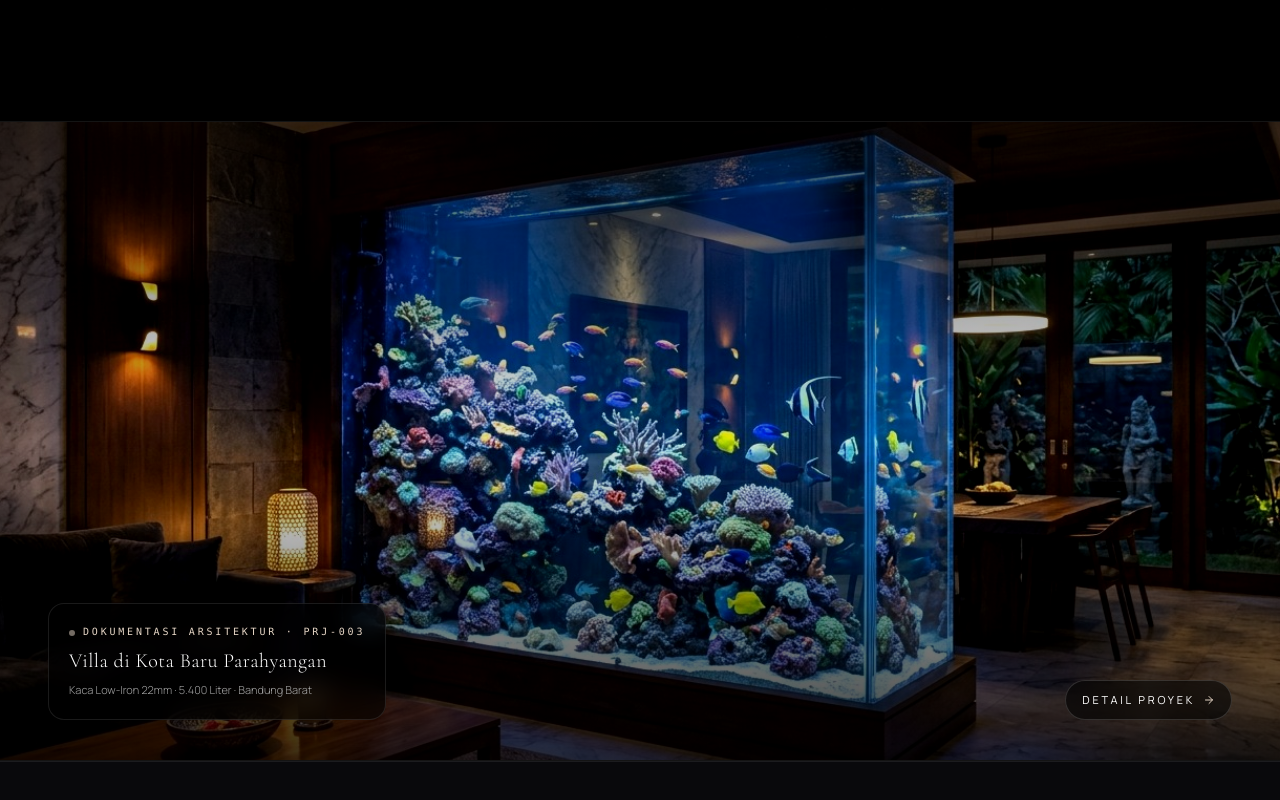
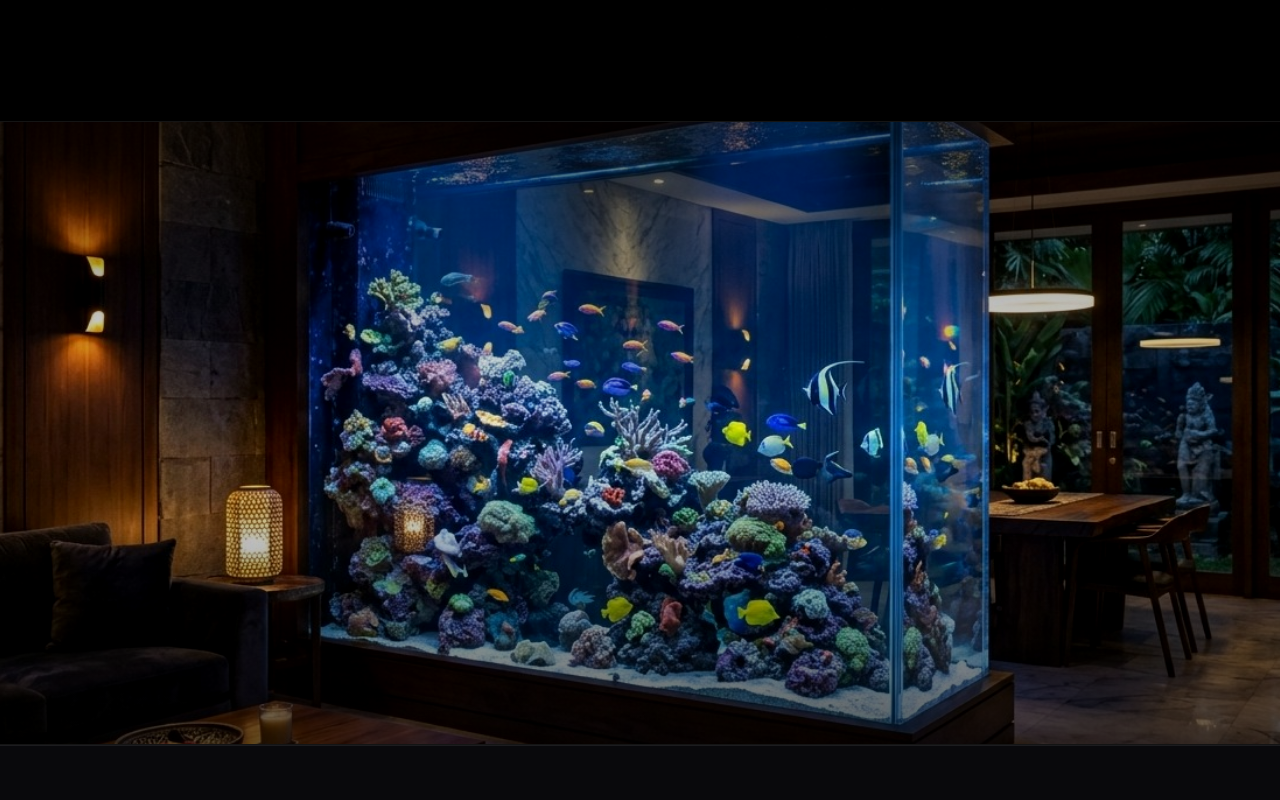
Before and after one commit to arsycreative/aseva-aquatics, a Next.js app: page / in a window 1280 px wide. Shown: the part 5640-6440 px from the top of the page. Built offline with nearby package versions, Linux system fonts and the light colour scheme.

Commit message:
style(banner): remove all assumed text and switch image to prj-004

```diff
--- a/src/components/sections/FullWidthBannerSection.tsx
+++ b/src/components/sections/FullWidthBannerSection.tsx
@@ -2,88 +2,44 @@
 
 import { useRef } from "react";
 import Image from "next/image";
-import Link from "next/link";
-import { ArrowRight } from "lucide-react";
 import { motion, useScroll, useTransform } from "framer-motion";
 
 export default function FullWidthBannerSection() {
   const containerRef = useRef<HTMLDivElement>(null);
 
-  // Smooth parallax scroll
+  // Smooth parallax scroll animation
   const { scrollYProgress } = useScroll({
     target: containerRef,
     offset: ["start end", "end start"],
   });
 
-  const imageY = useTransform(scrollYProgress, [0, 1], ["-10%", "10%"]);
+  const imageY = useTransform(scrollYProgress, [0, 1], ["-12%", "12%"]);
   const imageScale = useTransform(scrollYProgress, [0, 0.5, 1], [1.08, 1.03, 1]);
 
   return (
     <section
       ref={containerRef}
-      className="relative w-full h-[62vh] sm:h-[72vh] md:h-[80vh] overflow-hidden border-y border-white/[0.08]"
-      aria-label="Dokumentasi Visual Skala Arsitektural"
+      className="relative w-full h-[55vh] sm:h-[68vh] md:h-[78vh] overflow-hidden border-y border-white/[0.08]"
+      aria-label="Dokumentasi Visual Arsitektural ASEVA"
     >
-      {/* Background Image Layer with Parallax */}
+      {/* Background Image Layer with Parallax — Pure Visual Breakout */}
       <motion.div
         style={{ y: imageY, scale: imageScale }}
-        className="absolute inset-0 w-full h-[120%] -top-[10%] z-0 pointer-events-none"
+        className="absolute inset-0 w-full h-[124%] -top-[12%] z-0 pointer-events-none"
       >
         <Image
-          src="/images/projects/prj-003.jpg"
-          alt="Aquarium Arwana Villa di Kota Baru Parahyangan — ASEVA AQUATICS"
+          src="/images/projects/prj-004.jpg"
+          alt="ASEVA AQUATICS — Mahakarya Arsitektur Akuarium"
           fill
           priority
-          className="object-cover object-center brightness-[0.88] contrast-[1.05]"
+          className="object-cover object-center brightness-[0.92] contrast-[1.05]"
           sizes="100vw"
           quality={95}
         />
       </motion.div>
 
-      {/* Gentle Edge Fades (Center remains completely clear and unobstructed) */}
-      <div className="absolute inset-0 z-[1] bg-gradient-to-b from-black/60 via-transparent to-black/75 pointer-events-none" />
-
-      {/* Minimal Corner Meta — Left Edge Only */}
-      <div className="absolute bottom-6 left-6 md:bottom-10 md:left-12 z-10 max-w-md">
-        <motion.div
-          initial={{ opacity: 0, y: 15 }}
-          whileInView={{ opacity: 1, y: 0 }}
-          viewport={{ once: true }}
-          transition={{ duration: 0.7, ease: [0.22, 1, 0.36, 1] }}
-          className="flex flex-col gap-1.5 p-4 sm:p-5 rounded-2xl bg-black/60 backdrop-blur-md border border-white/10"
-        >
-          <div className="flex items-center gap-2">
-            <span className="w-1.5 h-1.5 rounded-full bg-champagne animate-pulse" />
-            <span className="font-mono text-[9px] sm:text-[10px] tracking-[0.28em] uppercase text-champagne font-medium">
-              DOKUMENTASI ARSITEKTUR · PRJ-003
-            </span>
-          </div>
-          <span className="font-serif text-lg sm:text-xl text-white font-light tracking-wide">
-            Villa di Kota Baru Parahyangan
-          </span>
-          <span className="font-sans text-[11px] text-neutral-400 font-light">
-            Kaca Low-Iron 22mm · 5.400 Liter · Bandung Barat
-          </span>
-        </motion.div>
-      </div>
-
-      {/* Subtle Right Edge Link */}
-      <div className="absolute bottom-6 right-6 md:bottom-10 md:right-12 z-10">
-        <motion.div
-          initial={{ opacity: 0, y: 15 }}
-          whileInView={{ opacity: 1, y: 0 }}
-          viewport={{ once: true }}
-          transition={{ duration: 0.7, delay: 0.1, ease: [0.22, 1, 0.36, 1] }}
-        >
-          <Link
-            href="/portofolio/aquarium-arwana-villa-kota-baru"
-            className="inline-flex items-center gap-2 px-4 py-2.5 rounded-full bg-black/60 backdrop-blur-md border border-white/15 text-white text-[11px] font-sans tracking-widest uppercase hover:border-white/40 hover:bg-black/85 transition-all duration-300"
-          >
-            <span>Detail Proyek</span>
-            <ArrowRight size={12} className="text-champagne" />
-          </Link>
-        </motion.div>
-      </div>
+      {/* Soft gradient blend on top & bottom borders only */}
+      <div className="absolute inset-0 z-[1] bg-gradient-to-b from-black/50 via-transparent to-black/60 pointer-events-none" />
     </section>
   );
 }
```
